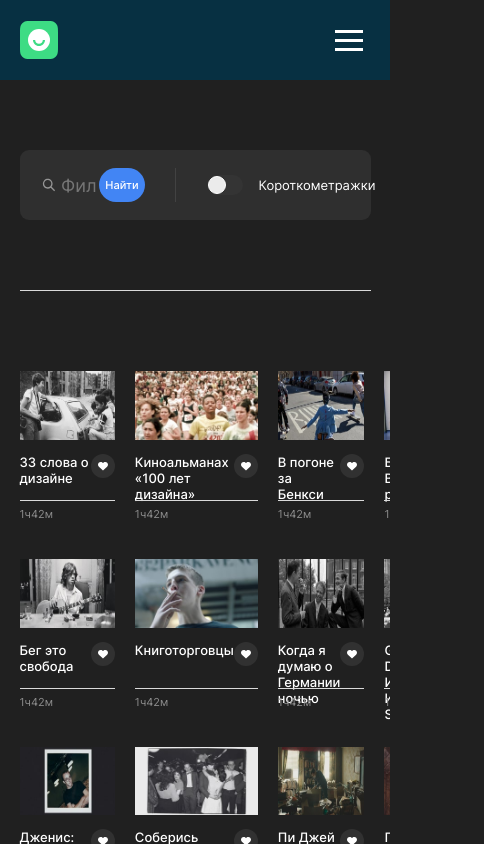
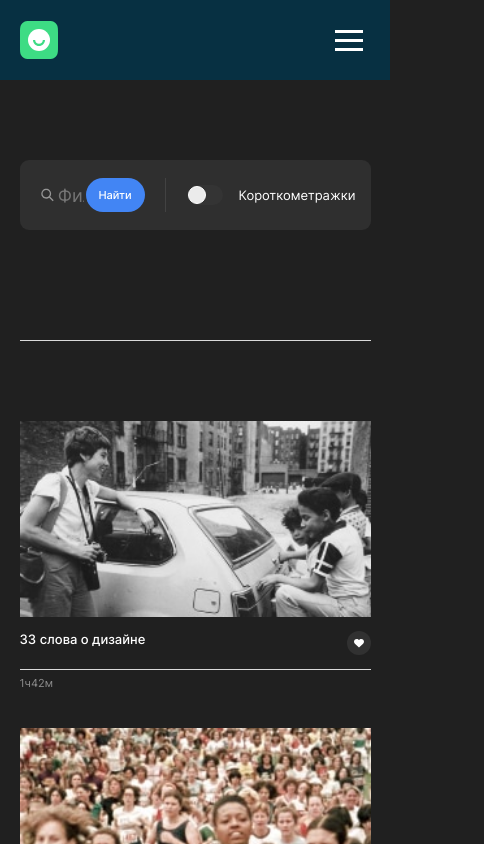
Before and after one commit to vitka27/movies-explorer-frontend, a React (Create React App) app: page /movies in a window 390 px wide. Shown: the top 844 px of the page, 484 px wide, since content can reach past the window. Built offline with nearby package versions, Linux system fonts and the light colour scheme.

Commit message:
fix moviescard and movieslist

```diff
--- a/src/components/App/App.css
+++ b/src/components/App/App.css
@@ -1,12 +1,10 @@
-
 .wrapper {
   display: flex;
   flex-direction: column;
   height: 100vh;
 }
 .wrapper__section {
-  padding: 0px clamp(50px, 5vw, 70px);;
-
+  padding: 0px clamp(30px, 5vw, 70px);
 }
 .wrapper__section-container {
   max-width: 1280px;
@@ -26,7 +24,7 @@
 }
 @media screen and (max-width: 768px) {
   .wrapper__section {
-    padding: 0px clamp(16px, 5vw, 50px);
+    padding: 0px clamp(16px, 5vw, 30px);
   }
 }
 /* @media screen and (max-width: 320px) {
--- a/src/components/Movies/MoviesCard/MoviesCard.css
+++ b/src/components/Movies/MoviesCard/MoviesCard.css
@@ -2,7 +2,7 @@
   margin: 0;
   display: grid;
   justify-content: center;
-  grid-template-rows: 1fr 32px auto;
+  grid-template-columns: minmax(auto, 339px) 44px;
   grid-template-areas:
     "image image"
     "title action"
--- a/src/components/Movies/MoviesCardList/MoviesCardList.css
+++ b/src/components/Movies/MoviesCardList/MoviesCardList.css
@@ -3,7 +3,7 @@
 }
 .movies-card-list__container {
   display: grid;
-  grid-template-columns: repeat(4, 1fr);
+  grid-template-columns: repeat(auto-fit, minmax(270px, auto));
   gap: 38px 20px;
   padding: 80px 0px 0px;
   border-top: 1px solid #dadada;
--- a/src/components/Movies/SearchForm/FilterCheckbox/FilterCheckbox.css
+++ b/src/components/Movies/SearchForm/FilterCheckbox/FilterCheckbox.css
@@ -59,3 +59,10 @@
 .filter-checkbox__block-input:checked + .filter-checkbox__block-slider:before {
   background-color: #2be080;
 }
+
+@media screen and (max-width: 768px) {
+  .filter-checkbox {
+    margin-left: 20px;
+    padding-left: 20px;
+  }
+}
--- a/src/components/Movies/SearchForm/SearchForm.css
+++ b/src/components/Movies/SearchForm/SearchForm.css
@@ -43,9 +43,11 @@
   padding-right: 10px;
 }
 .search-form__form-button {
+  margin: 0;
+  padding: 0;
   cursor: pointer;
-  width: 59px;
-  height: 34px;
+  min-width: 59px;
+  min-height: 34px;
   border: none;
   border-radius: 49px;
   background-color: #4285f4;
@@ -62,7 +64,12 @@
 .search-form__form-button:hover {
   opacity: 0.8;
 }
-
+@media screen and (max-width: 768px) {
+  .search-form {
+    padding-top: 80px;
+    padding-bottom: 110px;
+  }
+}
 @media screen and (max-width: 320px) {
   .search-form__wrapper {
     flex-direction: column;
```
